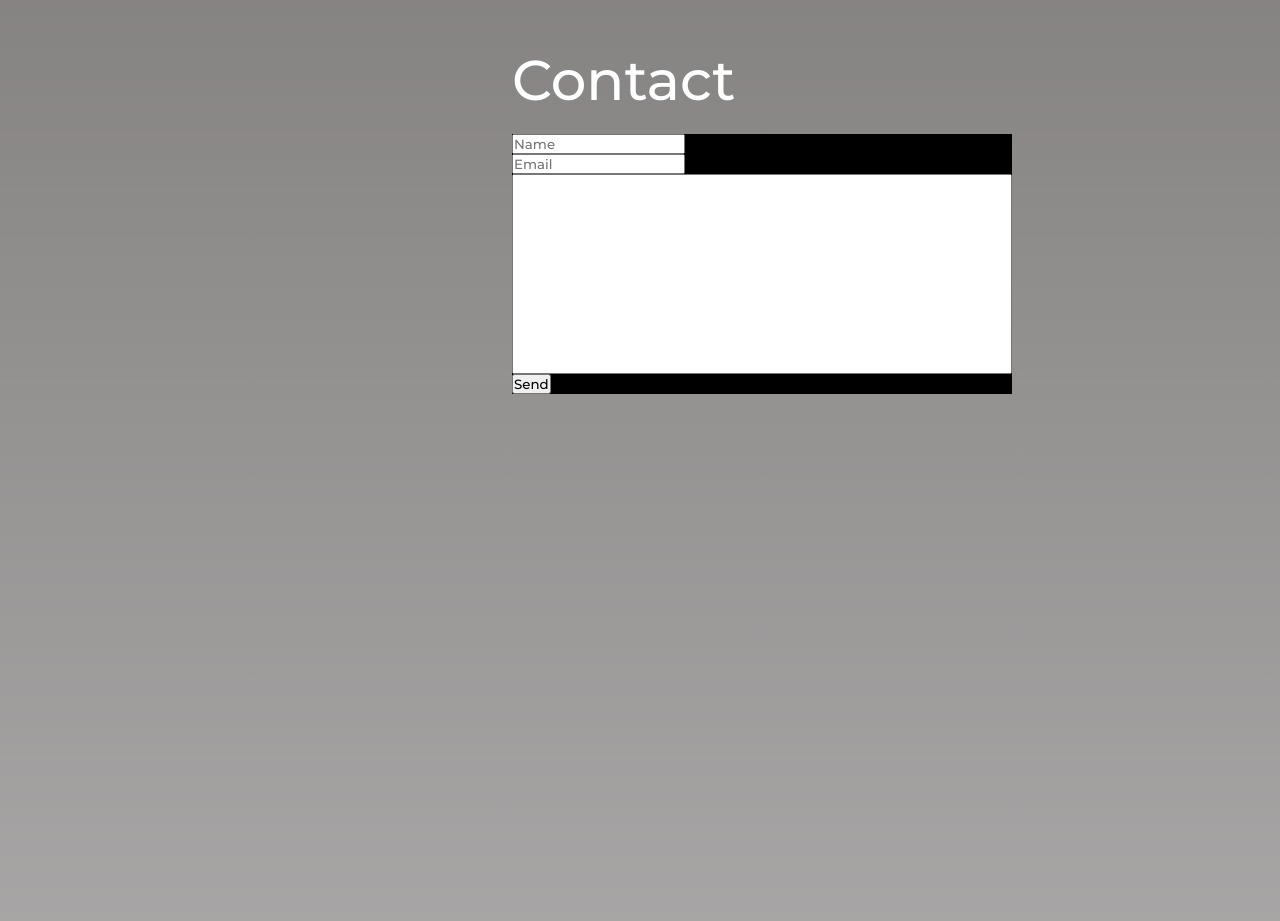
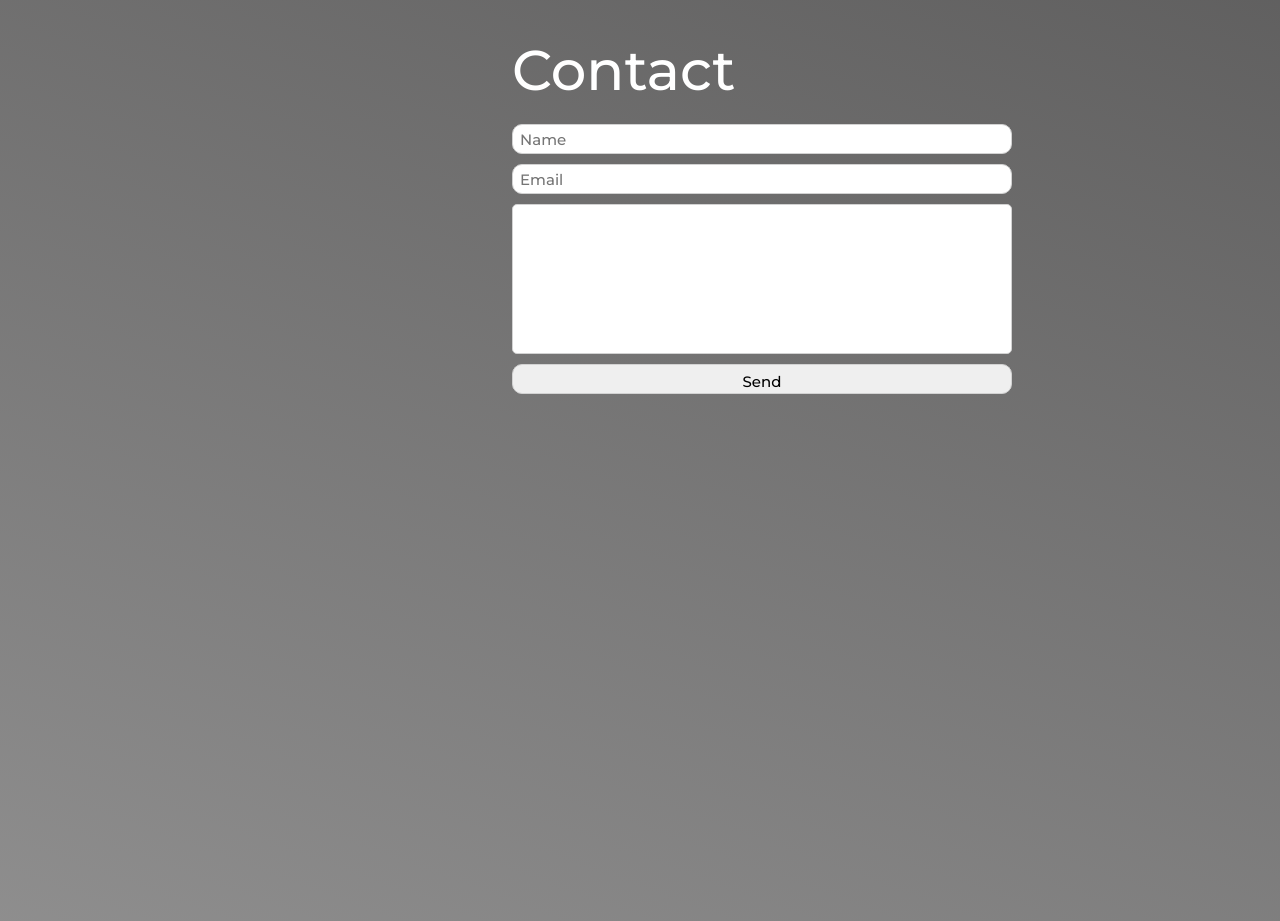
Before and after one commit to Cespaw/portfolio, a React (Create React App) app: page / in a window 1280 px wide. Shown: the part 2640-3561 px from the top of the page. Built offline with nearby package versions, Linux system fonts and the light colour scheme.

Commit message:
Styled contactform

```diff
--- a/src/App.css
+++ b/src/App.css
@@ -1,7 +1,7 @@
 @import url('https://fonts.googleapis.com/css2?family=Montserrat:wght@500&display=swap');
 
 :root {
-  --grey-background-gradient: linear-gradient(0deg, #211f1f00, rgb(39, 33, 33));
+  --grey-background-gradient: linear-gradient(20deg, #00000000, rgb(10, 9, 9));
   --blue-background-gradient: linear-gradient(to right, #6190e8, #a7bfe8);
   --blue2-background-gradient: linear-gradient(0deg, #8ed9ff, #79797c);
 
@@ -48,22 +48,37 @@
 .form {
   display: flex;
   flex-direction: column;
-  align-items: flex-start;
-  background-color: black;
-  color: black;
-  max-width: 2000px;
+  width: 100%;
   margin-top: 20px;
 }
 
-.textarea {
-  height: 200px;
+input {
+  padding: 7px;
+  height: 30px;
+  margin-bottom: 10px;
+  font-size: 15px;
+  outline: none;
+  border-radius: 10px;
+  border: 1px groove #d2d2d2;
+}
+
+input:focus {
+  border: 1px groove #1e1e1e;
+}
+
+textarea {
+  height: 150px;
   width: 500px;
   resize: none;
+  font-size: 15px;
+  border-radius: 5px;
+  border: 1px solid #d2d2d2;
+  margin-bottom: 10px;
 }
 
 .body {
   background: var(--grey-background-gradient);
-  height: 6000px;
+  height: 7000px;
 }
 
 .header {
```
